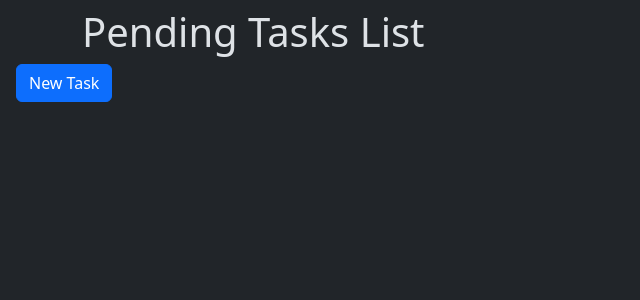
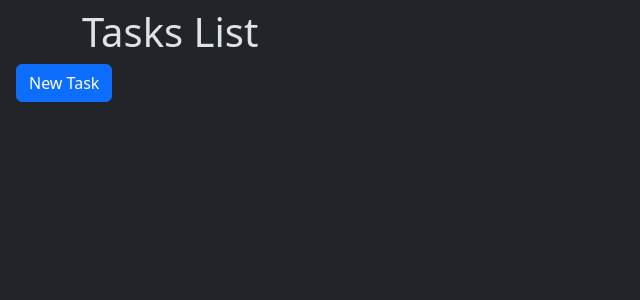
Before and after one commit to SakushiPersonal/Django_AUTH_Crud, a Django app: page /task/ in a window 1280 px wide. Shown: the part 56-356 px from the top of the page, without its empty margins (0-640 px from the left). Run offline with Django 4.2, Linux system fonts and the light colour scheme; the visitor is signed in with stand-in values (Sample User, id 1); data that the repository does not hold is empty.

Commit message:
ultimateV2

```diff
--- a/tasks/templates/task.html
+++ b/tasks/templates/task.html
@@ -11,7 +11,7 @@
 
 
     <div class="container mt-5">
-        <h1>Pending Tasks List</h1>
+        <h1>Tasks List</h1>
         {% for task in tasks %}
             <div class="card text-bg-dark border-light mb-3">
                 {% if task.important %}
```
